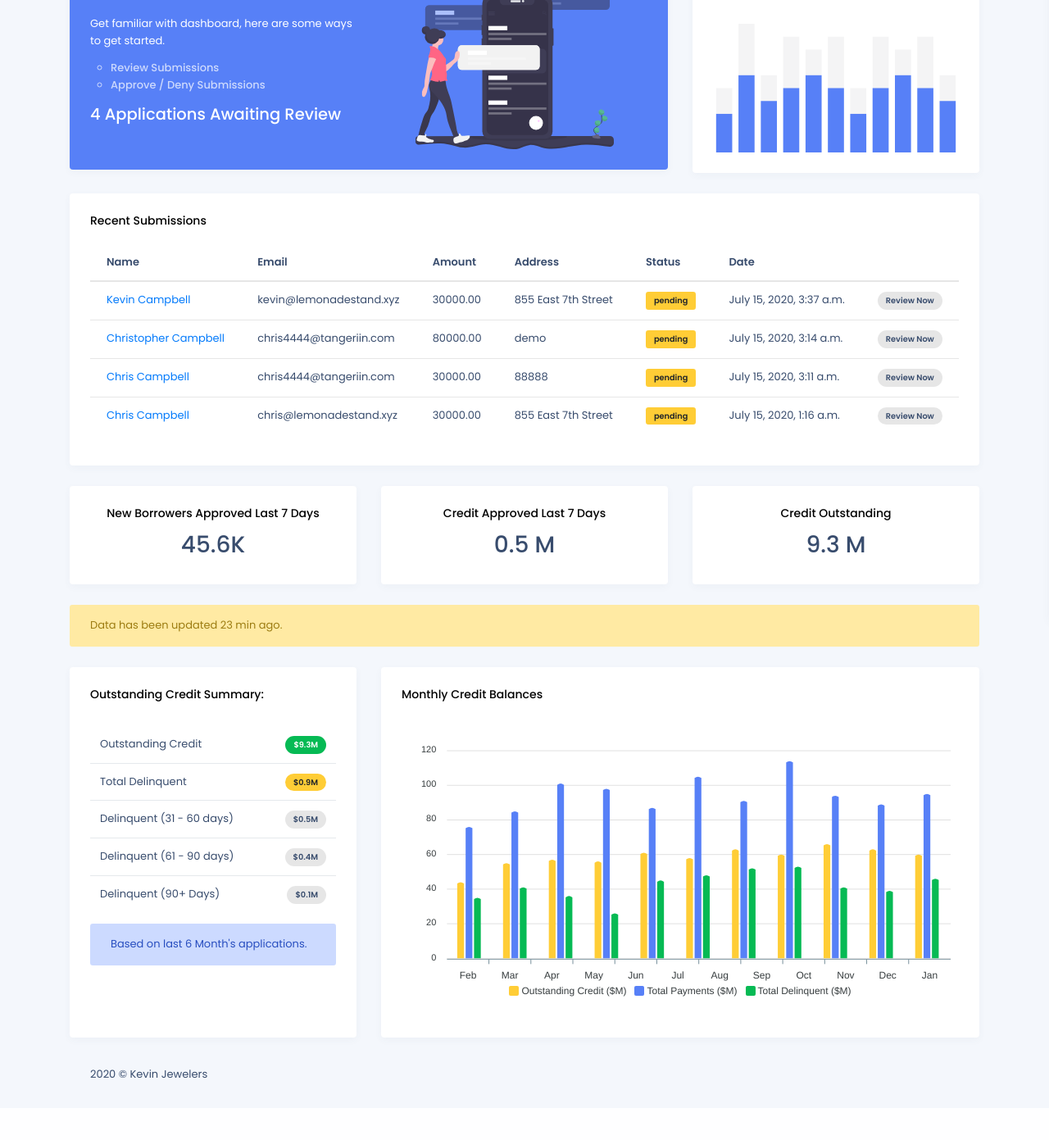
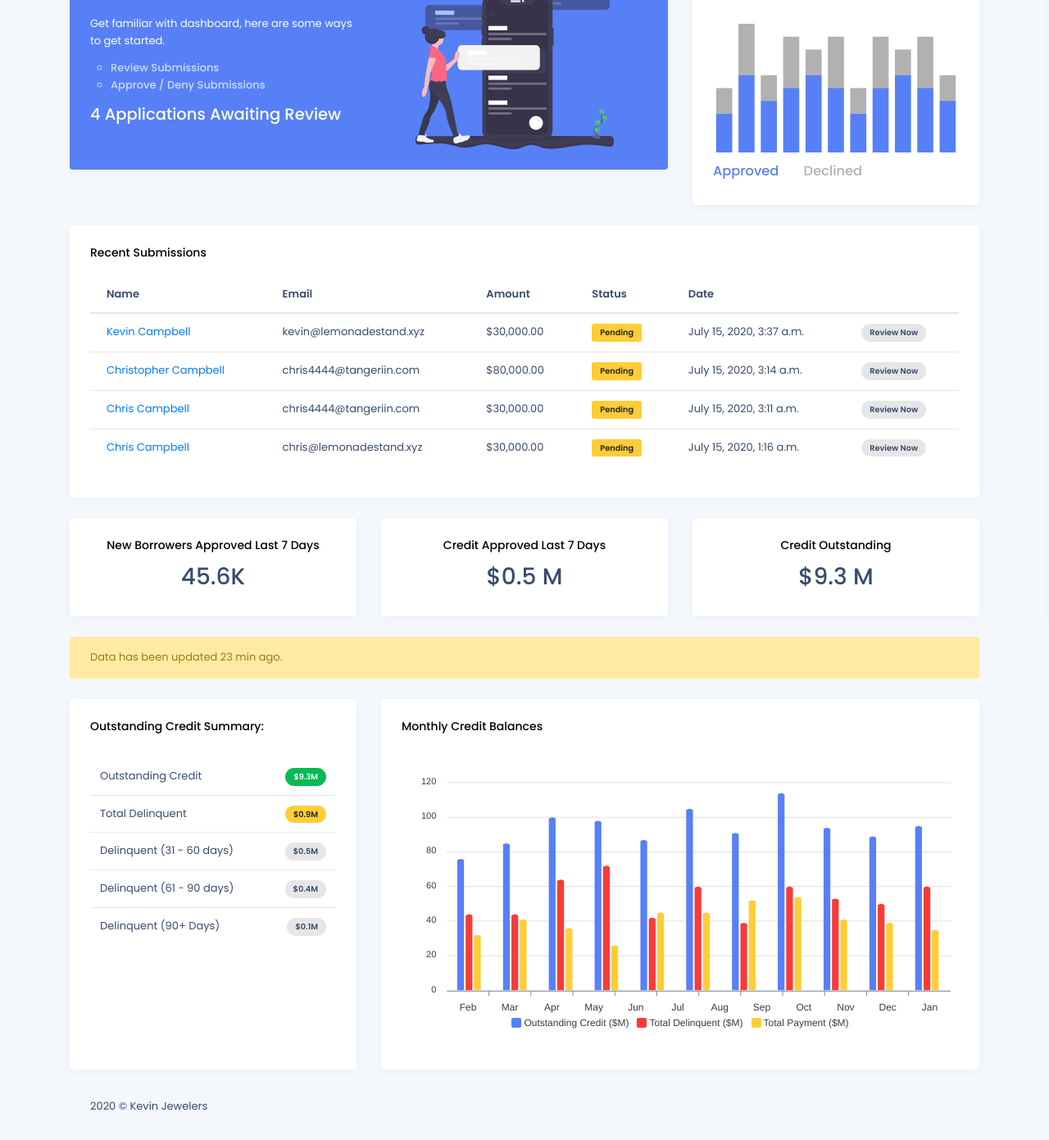
Before and after one commit to lemonadestand-xyz/financial-check-api, a Django app: page /dashboard/ in a window 1280 px wide. Shown: the part 43-1434 px from the top of the page at 82% size. Before the commit the page ends 1359 px from the top, so only its background shows below. Run offline with Django 3.2, Linux system fonts and the light colour scheme; data comes from the database, SQL or seed files in the repository; parts of the project's set-up code (start-up, migrations or seed data) failed here and were passed over; some libraries are stand-ins or nearby versions.

Commit message:
final round of tweaks

```diff
--- a/plaid_rest_celery/settings/base.py
+++ b/plaid_rest_celery/settings/base.py
@@ -30,6 +30,7 @@ INSTALLED_APPS = [
     'django.contrib.sessions',
     'django.contrib.messages',
     'django.contrib.staticfiles',
+    'django.contrib.humanize',
 
     # extending user model
     'users',
--- a/plaidapp/static/js/pages/dashboard.js
+++ b/plaidapp/static/js/pages/dashboard.js
@@ -15,7 +15,7 @@ $(document).ready(function() {
             }, {
                 label: 'Declined',
                 data: [2, 4, 2, 4, 2, 4, 2, 4, 2, 4, 2],
-                backgroundColor: '#F4F4F5'
+                backgroundColor: '#b1b1b1'
             }]
         },
         options: {
@@ -65,7 +65,7 @@ $(document).ready(function() {
                 },
             },
 
-        colors:['#FFCD36', '#5780F7', '#06BA54'],
+        colors:['#5780F7', '#f83a3a', '#ffcd36'],
 
             dataLabels: {
                 enabled: false
@@ -76,14 +76,15 @@ $(document).ready(function() {
                 colors: ['transparent']
             },
             series: [{
+
                 name: 'Outstanding Credit ($M)',
-                data: [44, 55, 57, 56, 61, 58, 63, 60, 66, 63, 60]
-            }, {
-                name: 'Total Payments ($M)',
-                data: [76, 85, 101, 98, 87, 105, 91, 114, 94, 89, 95]
+                data: [76, 85, 100, 98, 87, 105, 91, 114, 94, 89, 95]
             }, {
                 name: 'Total Delinquent ($M)',
-                data: [35, 41, 36, 26, 45, 48, 52, 53, 41, 39, 46]
+                data: [44, 44, 64, 72, 42, 60, 39, 60, 53, 50, 60]
+            }, {
+                name: 'Total Payment ($M)',
+                data: [32, 41, 36, 26, 45, 45, 52, 54, 41, 39, 35]
             }],
             xaxis: {
                 categories: ['Feb', 'Mar', 'Apr', 'May', 'Jun', 'Jul', 'Aug', 'Sep', 'Oct', 'Nov', 'Dec', 'Jan'],
--- a/submissions/templates/dashboard.html
+++ b/submissions/templates/dashboard.html
@@ -1,4 +1,5 @@
 {% extends 'base.html' %}
+{% load humanize %}
 
 {% block content %}
     <div class="lime-container">
@@ -32,6 +33,13 @@
                                     <div class="">
                                         <h5 class="card-title">Daily Applications</h5>
                                         <canvas id="visitorsChart"></canvas>
+                                        <h5 style="margin-top: 1rem;color: #5780F7">
+                                            Approved
+
+                                        <span style="color: #b1b1b1; padding-left:2rem;">
+                                            Declined
+                                        </span>
+                                        </h5>
                                     </div>
                                 </div>
                             </div>
@@ -51,7 +59,6 @@
                                             <th scope="col">Name</th>
                                             <th scope="col">Email</th>
                                             <th scope="col">Amount</th>
-                                            <th scope="col">Address</th>
                                             <th scope="col">Status</th>
                                             <th scope="col">Date</th>
                                             <th scope="col"></th>
@@ -66,9 +73,8 @@
                                                     </a>
                                                 </td>
                                                 <td>{{ submission.user.email }}</td>
-                                                <td>{{ submission.amount }}</td>
-                                                <td>{{ submission.address }}</td>
-                                                <td><span class="badge badge-warning">{{ submission.status }}</span>
+                                                <td>${{ submission.amount|intcomma }}</td>
+                                                <td><span class="badge badge-warning">{{ submission.status|title }}</span>
                                                 </td>
                                                 <td>{{ submission.created }}</td>
                                                 <td>
@@ -100,7 +106,7 @@
                         <div class="card stat-card">
                             <div class="card-body">
                                 <h5 class="card-title text-center">Credit Approved Last 7 Days</h5>
-                                <h2 class="text-center">0.5 M</h2>
+                                <h2 class="text-center">$0.5 M</h2>
                             </div>
                         </div>
                     </div>
@@ -108,7 +114,7 @@
                         <div class="card stat-card">
                             <div class="card-body">
                                 <h5 class="card-title text-center">Credit Outstanding</h5>
-                                <h2 class="text-center">9.3 M</h2>
+                                <h2 class="text-center">$9.3 M</h2>
                             </div>
                         </div>
                     </div>
@@ -149,9 +155,6 @@
                                                 <span class="badge badge-pill badge-secondary">$0.1M</span>
                                             </li>
                                         </ul>
-                                        <div class="alert alert-info" role="alert">
-                                            Based on last 6 Month's applications.
-                                        </div>
                                     </div>
                                 </div>
                             </div>
--- a/users/templates/plaid-connect.html
+++ b/users/templates/plaid-connect.html
@@ -26,6 +26,8 @@
                             <div id="successMessage" class="alert alert-success m-b-lg d-none" role="alert">
                                 Successfully connected Plaid Account. Click "Connect Your Accounts" below to add another
                                 bank account.
+
+                                <a href="{% url 'success' %}" class="btn btn-success">Complete Application</a>
                             </div>
                             <h5 class="card-title text-center">Connect Your Accounts</h5>
                             <button id="link-btn" class="btn btn-primary" disabled>Connect with Plaid</button>
--- a/users/urls.py
+++ b/users/urls.py
@@ -1,10 +1,11 @@
 from django.urls import path
 
-from .views import register, start_application, plaid_connect, register_and_login
+from .views import register, start_application, plaid_connect, register_and_login, success
 
 urlpatterns = [
     path('register/', register, name="register"),
     path('register-ajax/', register_and_login, name="register_and_login"),
     path('start-application/', start_application, name="start_application"),
     path('plaid-connect/', plaid_connect, name="plaid_connect"),
+    path('application-success/', success, name="success"),
 ]
```
Also changed, not shown: submissions/templates/submissions/detail.html (+15 -14 lines), users/templates/success.html (added, +38 -0 lines), users/views.py (+9 -0 lines).
